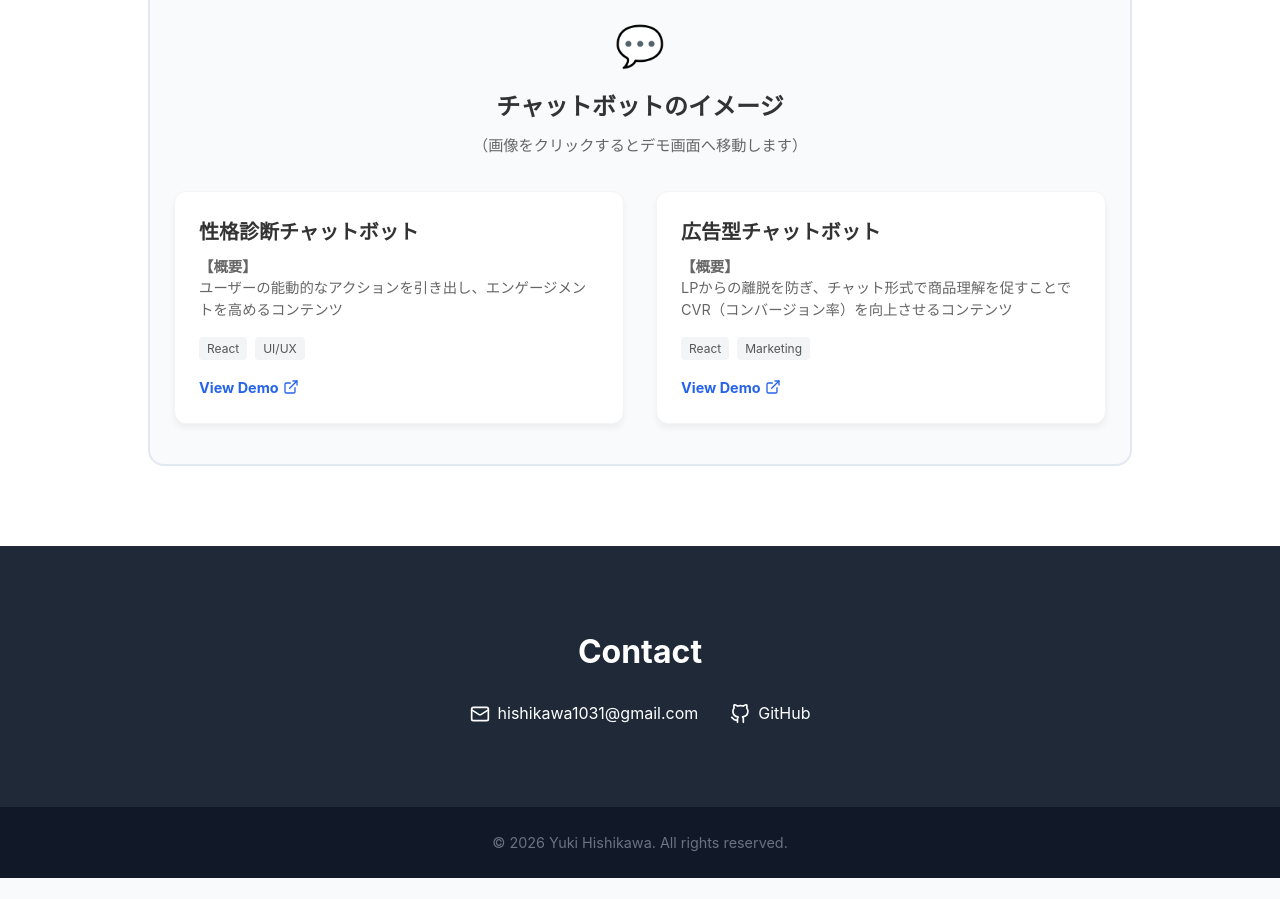
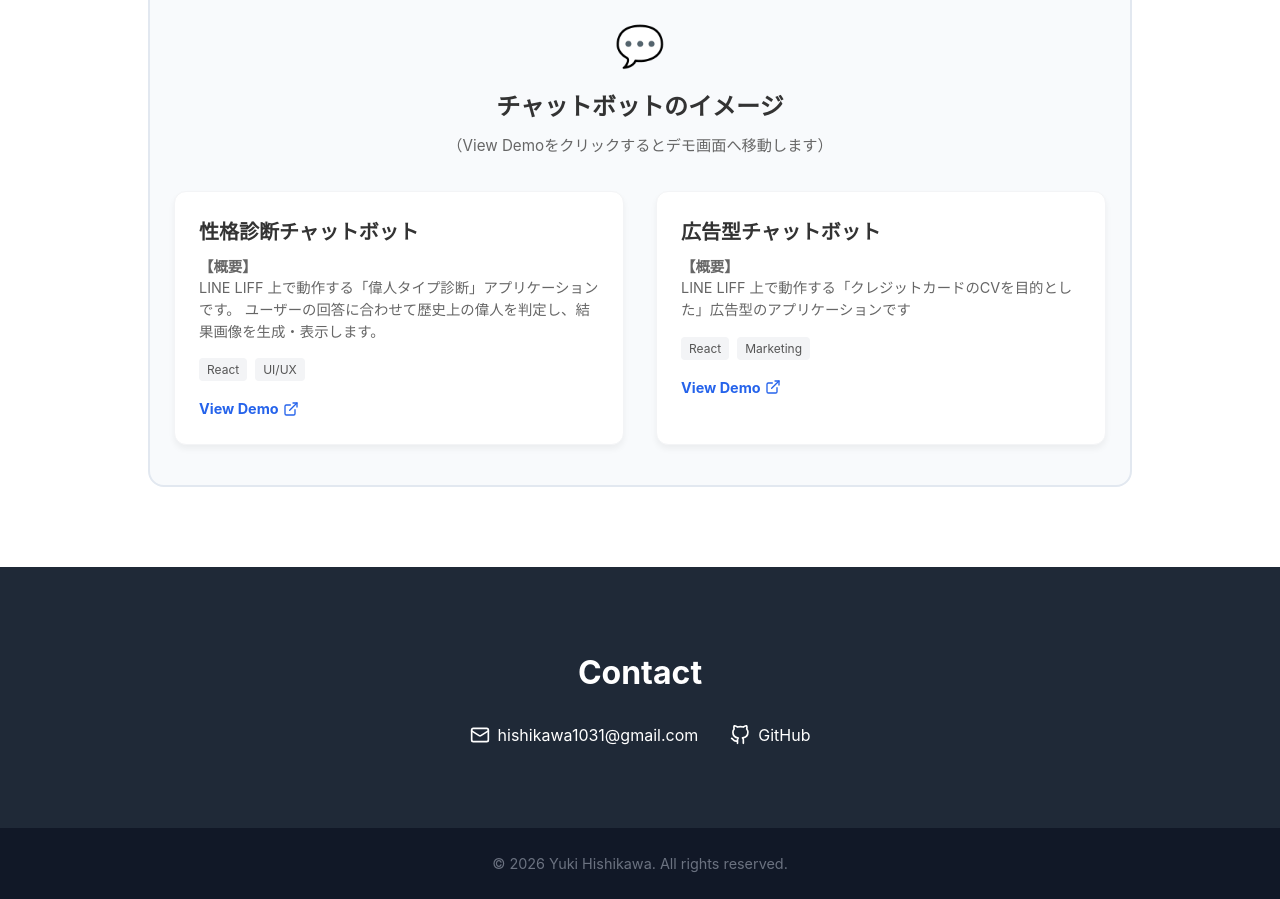
Before and after one commit to yuki1031-hub/my-portfolio-2026, a React (Create React App) app: page /#/ in a window 1280 px wide. Shown: the part 2040-2939 px from the top of the page. Before the commit the page ends 2918 px from the top, so only its background shows below. Built offline with nearby package versions, Linux system fonts and the light colour scheme.

Commit message:
update home text

```diff
--- a/src/Home.js
+++ b/src/Home.js
@@ -204,7 +204,7 @@ const Home = () => {
                <span className="chatbot-icon-large">💬</span>
                <h4>チャットボットのイメージ</h4>
                <p className="chatbot-group-desc">
-                 （画像をクリックするとデモ画面へ移動します）
+                 （View Demoをクリックするとデモ画面へ移動します）
                </p>
             </div>
 
@@ -214,7 +214,8 @@ const Home = () => {
                 <h4>性格診断チャットボット</h4>
                 <p className="work-desc-sm">
                   <strong>【概要】</strong><br/>
-                  ユーザーの能動的なアクションを引き出し、エンゲージメントを高めるコンテンツ
+                  LINE LIFF 上で動作する「偉人タイプ診断」アプリケーションです。
+                   ユーザーの回答に合わせて歴史上の偉人を判定し、結果画像を生成・表示します。
                 </p>
                 <div className="tech-stack-mini">
                   <span>React</span><span>UI/UX</span>
@@ -229,7 +230,7 @@ const Home = () => {
                 <h4>広告型チャットボット</h4>
                 <p className="work-desc-sm">
                   <strong>【概要】</strong><br/>
-                  LPからの離脱を防ぎ、チャット形式で商品理解を促すことでCVR（コンバージョン率）を向上させるコンテンツ
+                  LINE LIFF 上で動作する「クレジットカードのCVを目的とした」広告型のアプリケーションです
                 </p>
                 <div className="tech-stack-mini">
                   <span>React</span><span>Marketing</span>
```
